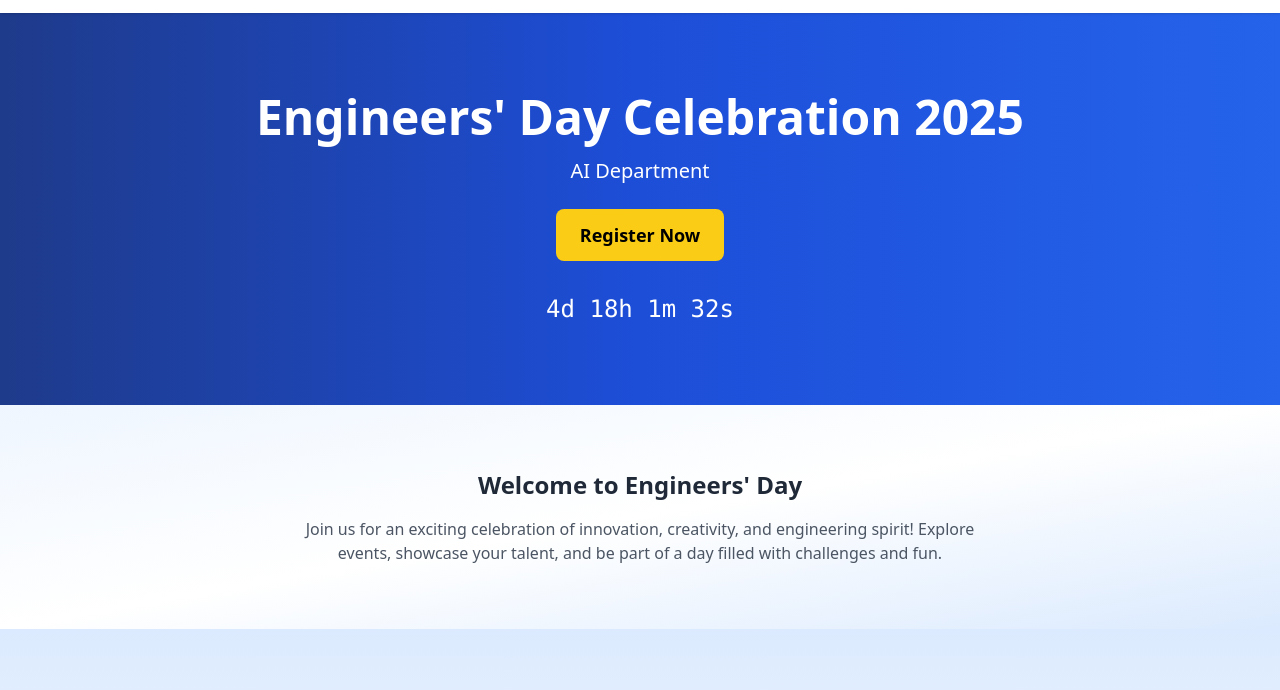
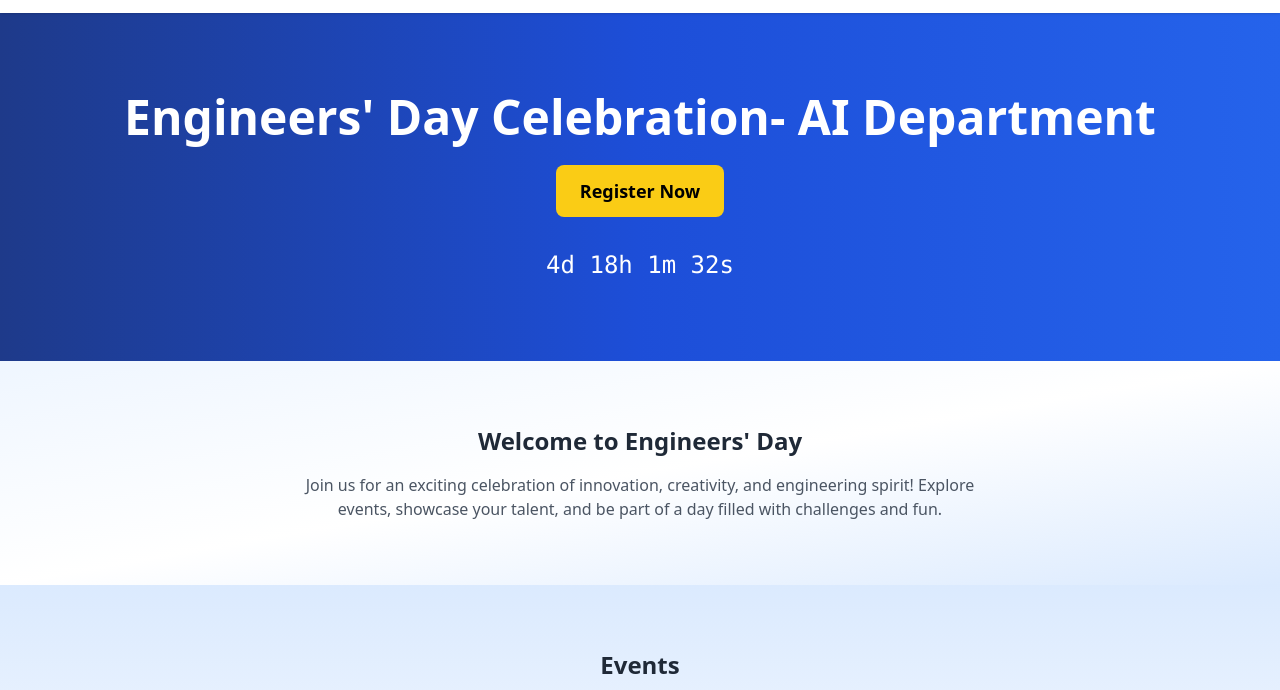
Before and after one commit to dilpakshayapatnala/engineers-day-site, a plain HTML site: page index.html in a window 1280 px wide. Shown: the part 67-757 px from the top of the page. Drawn offline with nearby package versions, Linux system fonts and the light colour scheme.

Commit message:
Update index.html

```diff
--- a/index.html
+++ b/index.html
@@ -32,10 +32,7 @@
   <!-- Hero / Header -->
 <header id="home" class="bg-gradient-to-r from-blue-900 via-blue-700 to-blue-600 text-white py-20 text-center">
   <div class="container mx-auto px-4">
-    <h1 class="text-4xl md:text-5xl font-extrabold">Engineers' Day Celebration 2025</h1>
-
-    <!-- Venue -->
-    <p class="mt-4 text-lg md:text-xl font-medium"> AI Department</p>
+    <h1 class="text-4xl md:text-5xl font-extrabold">Engineers' Day Celebration- AI Department</h1>
 
     <a href="https://forms.gle/krZJMKB7pWnhMa3j7" target="_blank"
        class="bg-yellow-400 text-black px-6 py-3 rounded-lg text-lg font-semibold hover:bg-yellow-500 transition mt-6 inline-block">
```
